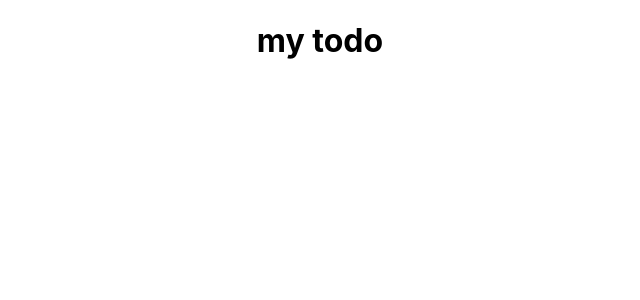
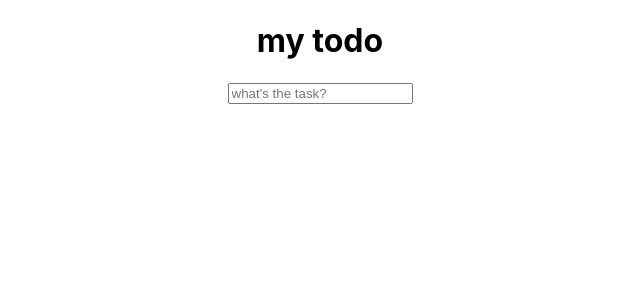
Before and after one commit to Vinay2001k/to-do-app, a React (Create React App) app: page / in a window 1280 px wide. Shown: the top 300 px of the page, without its empty margins (320-960 px from the left). Built offline with nearby package versions, Linux system fonts and the light colour scheme.

Commit message:
input bar

```diff
--- a/src/App.js
+++ b/src/App.js
@@ -4,6 +4,13 @@ function App() {
   return (
     <div className="App">
      <h1>my todo</h1>
+     <div className='todo-wrapper'>
+      <div className='todo-input'>
+        <div className='input-items'>
+          <input type='text' placeholder="what's the task?"/>
+        </div>
+      </div>
+     </div>
     </div>
   );
 }
```
